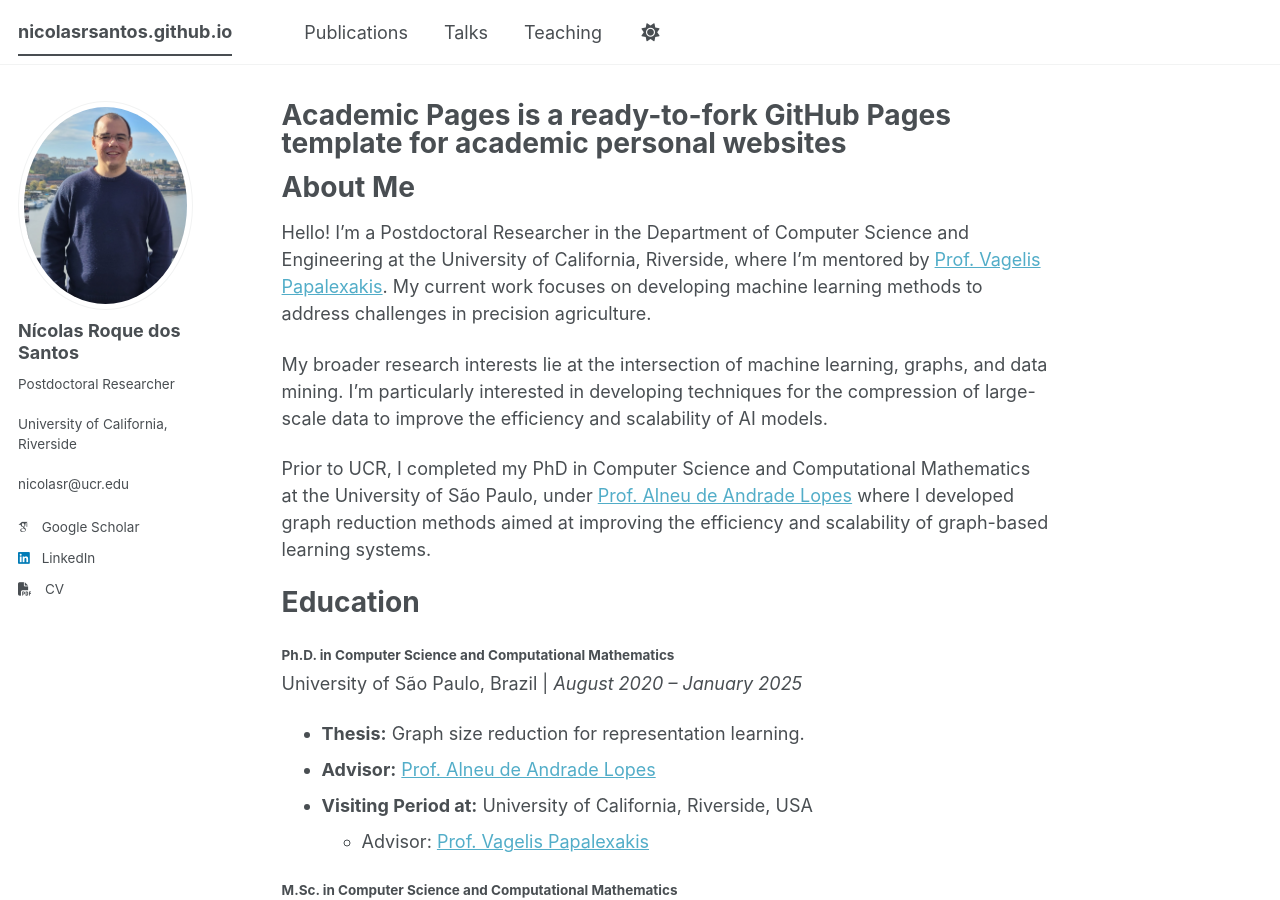
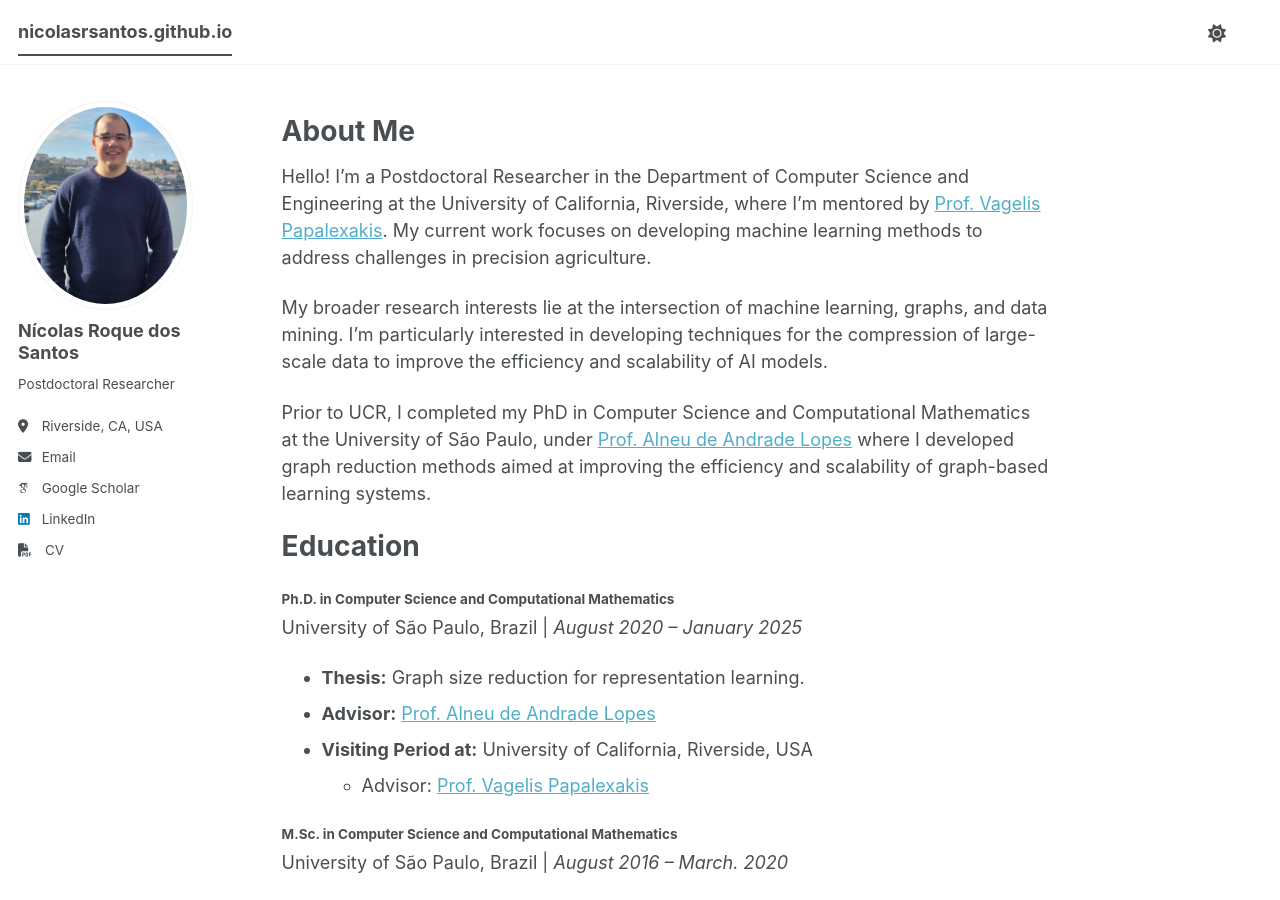
Before and after one commit to nicolasrsantos/nicolasrsantos.github.io, a Jekyll site: the page built from _pages/about.md, in a window 1280 px wide and 900 px high. Built offline with Jekyll 4.4.1, drawn with Linux system fonts in a browser that asks for light colours; some web fonts are replaced; a script bundle is joined from its source files by our own code; library files that are not in the unit come from our copies.

Commit message:
Fix sidebar and nav: dark mode button right-aligned, email/location icons, remove nav links
Co-Authored-By: Claude Sonnet 4.6 <noreply@anthropic.com>

```diff
--- a/_config.yml
+++ b/_config.yml
@@ -27,7 +27,7 @@ author:
   name             : "Nícolas Roque dos Santos"
   pronouns         : # example: "she/her"
   bio              : "Postdoctoral Researcher"
-  location         :
+  location         : "Riverside, CA, USA"
   employer         : "University of California, Riverside"
   uri              : # URL
   email            : "nicolasr@ucr.edu"
--- a/_includes/author-profile.html
+++ b/_includes/author-profile.html
@@ -18,13 +18,17 @@
     <h3 class="author__name">{{ author.name }}</h3>
     {% if author.pronouns %}<p class="author__pronouns">{{ author.pronouns }}</p>{% endif %}
     {% if author.bio %}<p class="author__bio">{{ author.bio }}</p>{% endif %}
-    {% if author.employer %}<p class="author__bio">{{ author.employer }}</p>{% endif %}
-    {% if author.email %}<p class="author__bio">{{ author.email }}</p>{% endif %}
   </div>
 
   <div class="author__urls-wrapper">
     <button class="btn btn--inverse">Follow</button>
     <ul class="author__urls social-icons">
+      {% if author.location %}
+        <li><a href="https://www.google.com/maps/search/?api=1&query=Riverside,+CA,+USA" target="_blank" rel="noopener noreferrer"><i class="fas fa-fw fa-location-dot icon-pad-right" aria-hidden="true"></i>{{ author.location }}</a></li>
+      {% endif %}
+      {% if author.email %}
+        <li><a href="mailto:{{ author.email }}"><i class="fas fa-fw fa-envelope icon-pad-right" aria-hidden="true"></i>Email</a></li>
+      {% endif %}
       {% if author.uri %}
         <li><a href="{{ author.uri }}"><i class="fas fa-fw fa-link icon-pad-right" aria-hidden="true"></i>{{ site.data.ui-text[site.locale].website_label | default: "Website" }}</a></li>
       {% endif %}
--- a/_includes/masthead.html
+++ b/_includes/masthead.html
@@ -18,11 +18,11 @@
               <a href="{{ domain }}{{ link.url }}">{{ link.title }}</a>
             </li>
           {% endfor %}
-          <li id="theme-toggle" class="masthead__menu-item persist tail">
-            <a role="button" aria-labelledby="theme-icon"><i id="theme-icon" class="fa-solid fa-sun" aria-hidden="true" title="toggle theme"></i></a>
-          </li>
         </ul>
         <ul class="hidden-links hidden"></ul>
+        <div id="theme-toggle" style="position:absolute;right:1rem;top:50%;transform:translateY(-50%);">
+          <a role="button" aria-labelledby="theme-icon"><i id="theme-icon" class="fa-solid fa-sun" aria-hidden="true" title="toggle theme"></i></a>
+        </div>
       </nav>
     </div>
   </div>
--- a/_pages/about.md
+++ b/_pages/about.md
@@ -1,6 +1,6 @@
 ---
 permalink: /
-title: "Academic Pages is a ready-to-fork GitHub Pages template for academic personal websites"
+title: ""
 author_profile: true
 redirect_from:
   - /about/
```
Also changed, not shown: _data/navigation.yml (+6 -6 lines).
